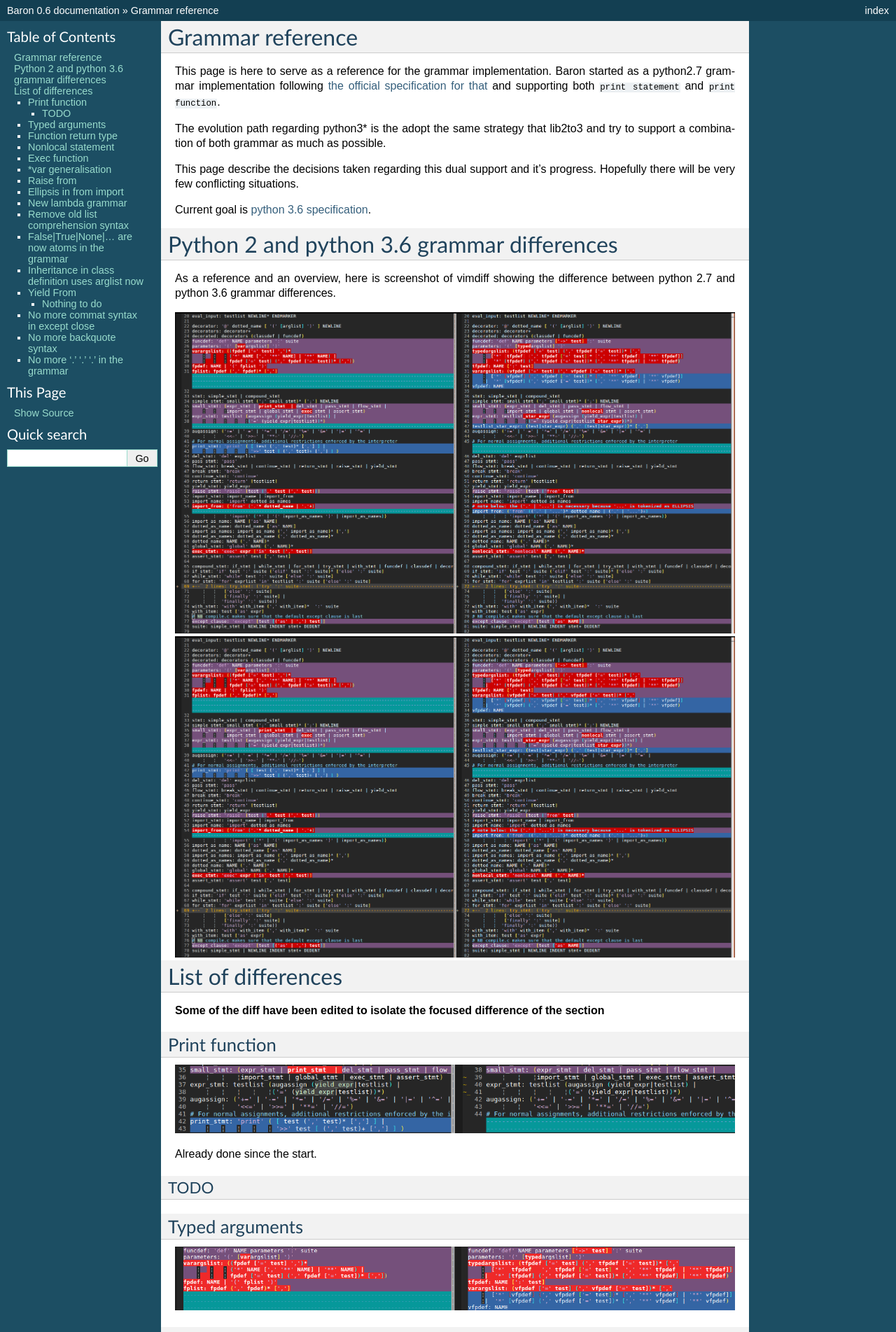
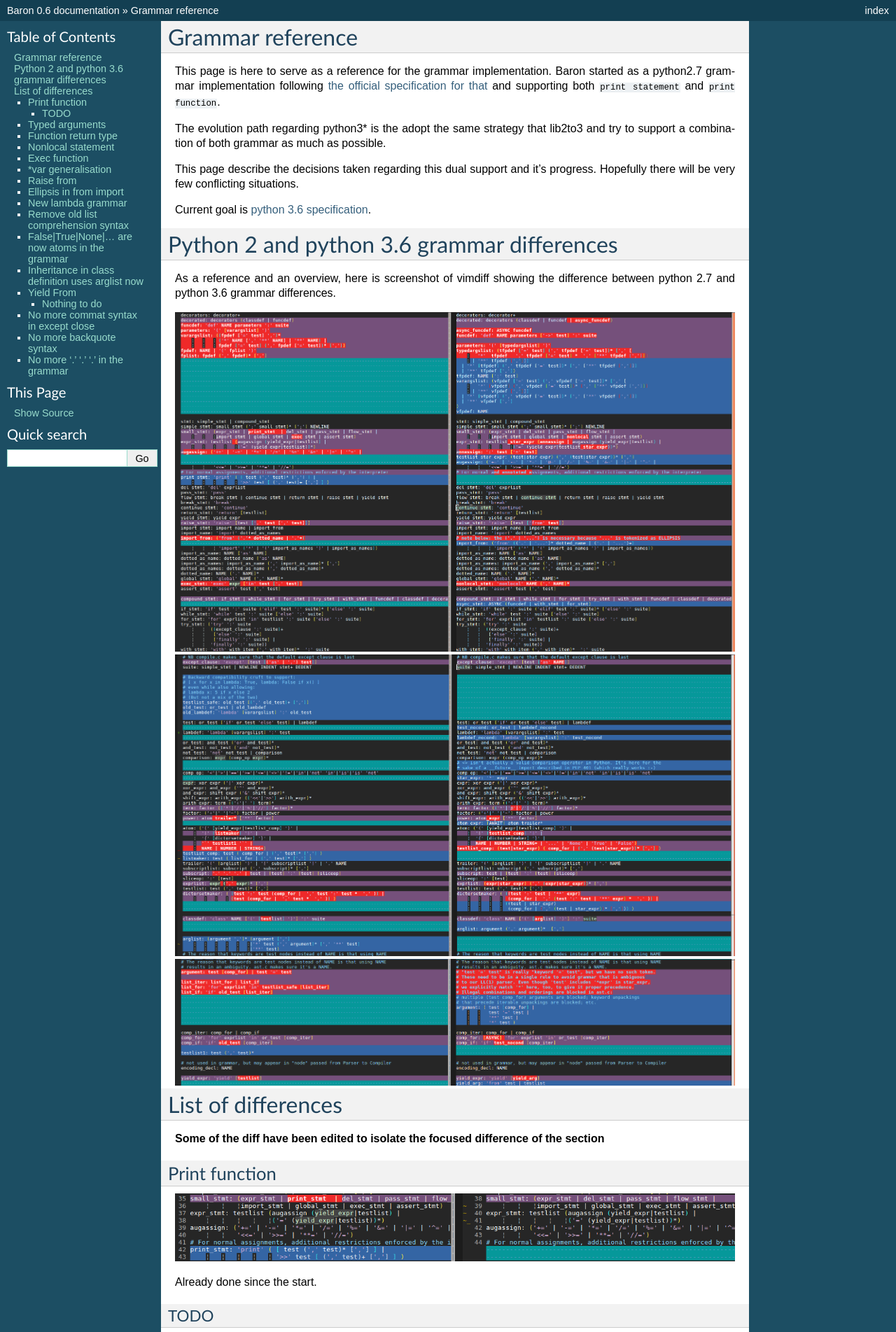
Before and after one commit to PyCQA/baron, a Sphinx documentation site: the page built from docs/grammar.rst, in a window 1280 px wide. Shown: the top 1903 px of the page at 70% size. Built offline with Sphinx 7.4.7, drawn with Linux system fonts in a browser that asks for light colours.

Commit message:
[doc] uses new diff

```diff
--- a/docs/grammar.rst
+++ b/docs/grammar.rst
@@ -21,7 +21,9 @@ As a reference and an overview, here is screenshot of vimdiff showing the differ
 
 .. image:: grammar-python-2.7-3.6-diff-1.png
 
-.. image:: grammar-python-2.7-3.6-diff-1.png
+.. image:: grammar-python-2.7-3.6-diff-2.png
+
+.. image:: grammar-python-2.7-3.6-diff-3.png
 
 List of differences
 ===================
```
Also changed, not shown: docs/grammar-python-2.7-3.6-diff-1.png, docs/grammar-python-2.7-3.6-diff-2.png, docs/grammar-python-2.7-3.6-diff-3.png (added).
